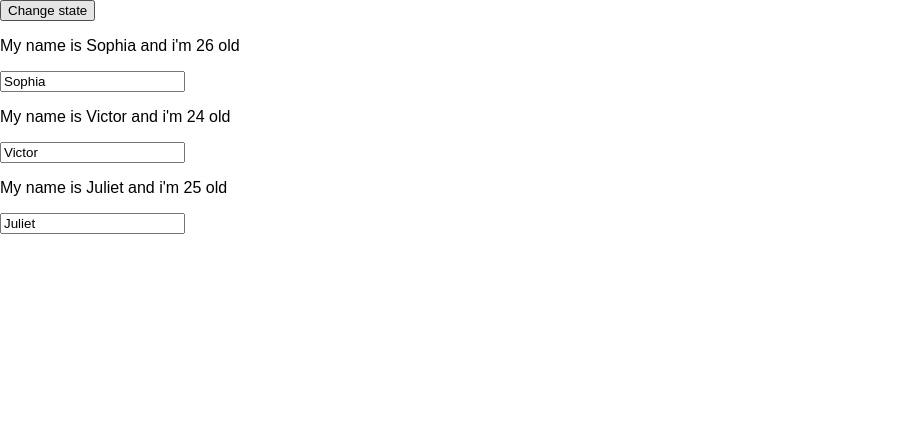
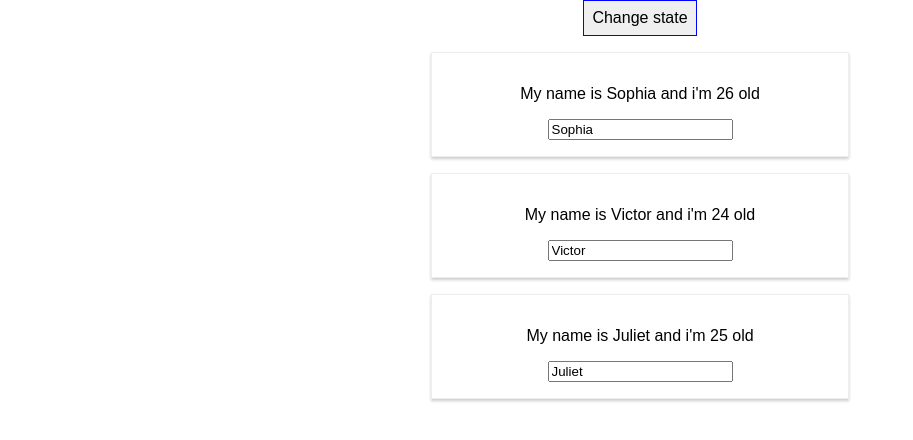
Before and after one commit to Sophi-E/React-guide, a React (Create React App) app: page / in a window 1280 px wide. Shown: the top 440 px of the page, without its empty margins (0-913 px from the left). Built offline with nearby package versions, Linux system fonts and the light colour scheme.

Commit message:
added css

```diff
--- a/src/App.css
+++ b/src/App.css
@@ -0,0 +1,3 @@
+.App {
+  text-align: center;
+}
--- a/src/App.js
+++ b/src/App.js
@@ -31,12 +31,18 @@
     });
   };
   render() {
+    const style = {
+      font: 'inherit',
+      border: '1px solid blue',
+      padding: '8px',
+      cursor: 'pointer',
+    };
     return (
       <div className='App'>
         {/* {this.state.persons.map((person) => (
           <Person name={person.name} age={person.age} />
         ))} */}
-        <button onClick={this.clickHandler.bind(this, 'Jenifer')}>
+        <button style={style} onClick={this.clickHandler.bind(this, 'Jenifer')}>
           Change state
         </button>
         <Person
--- /dev/null
+++ b/src/components/Person/Person.css
@@ -0,0 +1,8 @@
+.Person {
+  width: 30%;
+  margin: 16px auto;
+  border: 1px solid #eee;
+  box-shadow: 0px 2px 3px #ccc;
+  padding: 16px;
+  text-align: center;
+}
--- a/src/components/Person/Person.js
+++ b/src/components/Person/Person.js
@@ -1,8 +1,9 @@
 import React from 'react';
+import './Person.css';
 
 const Person = (props) => {
   return (
-    <div>
+    <div className='Person'>
       <p onClick={props.click}>
         My name is {props.name} and i'm {props.age} old
       </p>
```
